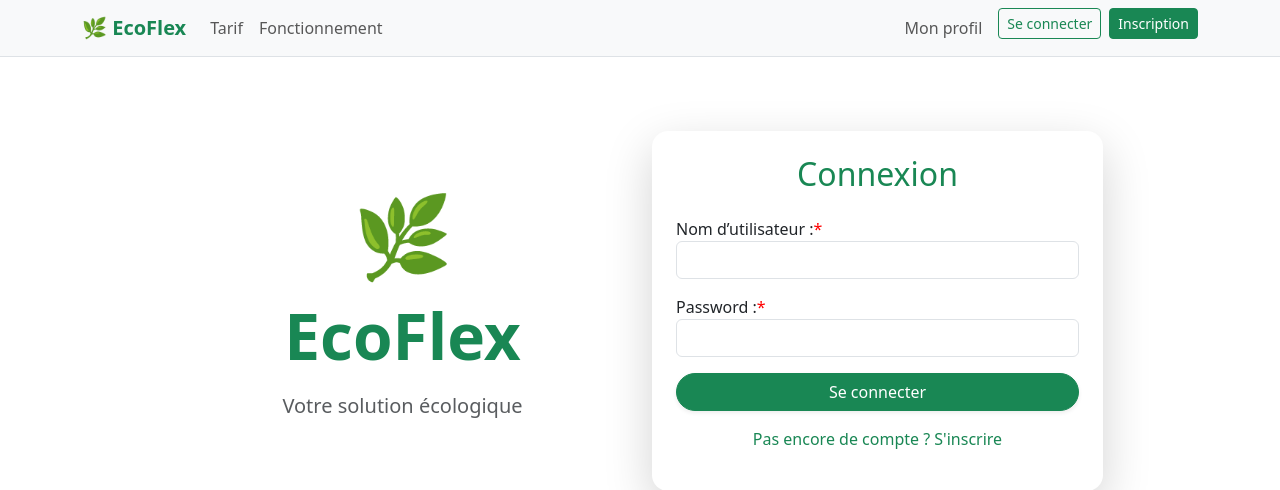
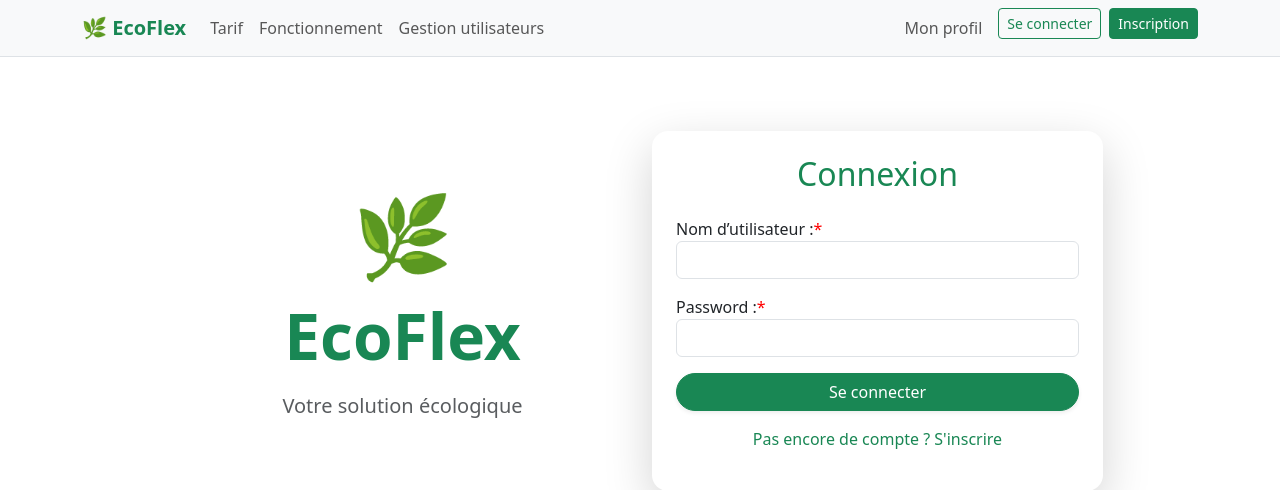
Before and after one commit to alphangenda/Projet_Web_Alpha_Ismail_Edouard, a Django app: template ecoflex/templates/ecoflex/connexion.html in a window 1280 px wide. Shown: the top 490 px of the page. Run offline with Django 5.2, Linux system fonts and the light colour scheme; the template is opened without the code that fills it: values that come from a table or form of the project are taken from there, others are empty; parts of the project's set-up code (start-up, migrations or seed data) failed here and were passed over.

```diff
--- a/ecoflex/templates/base.html
+++ b/ecoflex/templates/base.html
@@ -28,6 +28,9 @@
                     </li>
                     <li class="nav-item">
                         <a class="nav-link" href="{% url 'fonctionnement' %}">Fonctionnement</a>
+                    </li>
+                    <li class="nav-item">
+                        <a class="nav-link" href="{% url 'gestion_users' %}">Gestion utilisateurs</a>
                     </li>
                 </ul>
 
--- a/ecoflex/urls.py
+++ b/ecoflex/urls.py
@@ -8,4 +8,5 @@ urlpatterns = [
     path('profil/', views.profil, name='profil'),
     path('connexion/', views.connexion, name='connexion'),
     path('inscription/', views.inscription, name='inscription'),
+    path('gestion_users/', views.gestion_users, name='gestion_users')
 ]
```
Also changed, not shown: ecoflex/views.py (+9 -3 lines), db.sqlite3.
